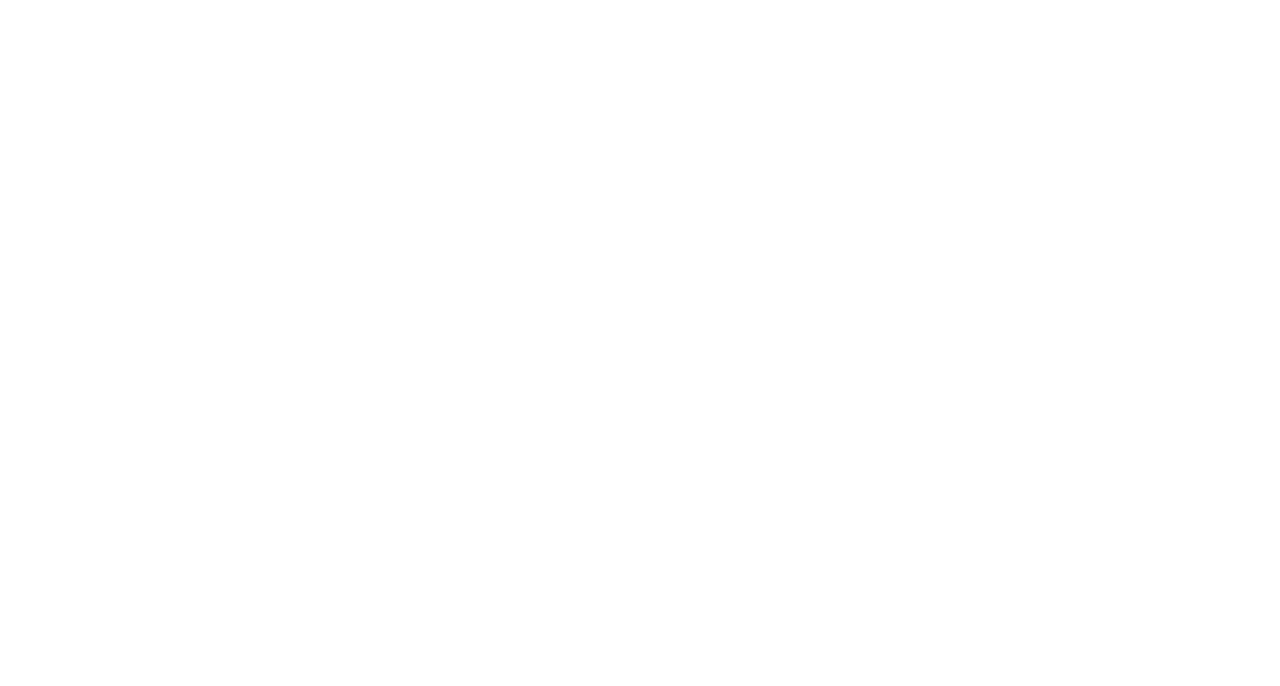
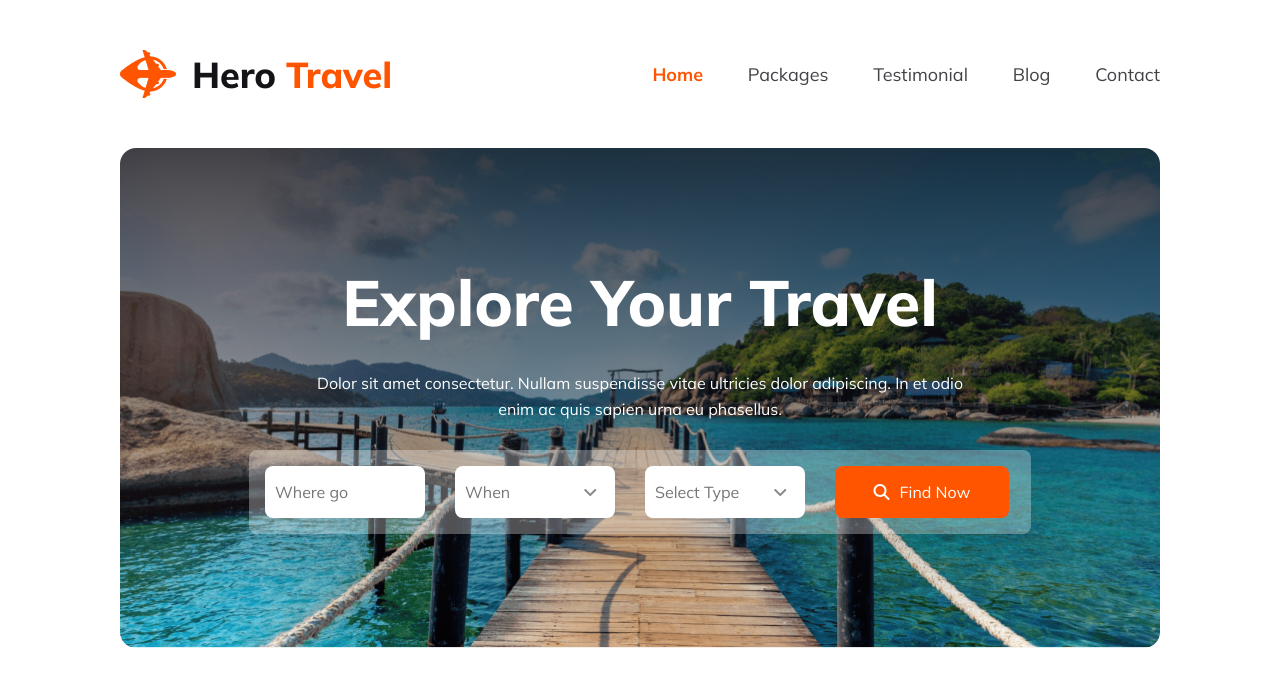
Before and after one commit to rahichy01/Hero-Travel-Website, a plain HTML site: page index.html in a window 1280 px wide. Drawn offline with Linux system fonts and the light colour scheme.

Commit message:
banner done

```diff
--- a/index.html
+++ b/index.html
@@ -1,11 +1,65 @@
 <!DOCTYPE html>
 <html lang="en">
+
 <head>
     <meta charset="UTF-8">
     <meta name="viewport" content="width=device-width, initial-scale=1.0">
-    <title>Document</title>
+    <title>Hero-Travel-Website</title>
+    <link rel="stylesheet" href="https://cdnjs.cloudflare.com/ajax/libs/font-awesome/6.5.1/css/all.min.css" />
+    <link rel="preconnect" href="https://fonts.googleapis.com">
+    <link rel="preconnect" href="https://fonts.gstatic.com" crossorigin>
+    <link
+        href="https://fonts.googleapis.com/css2?family=Mulish:ital,wght@0,400;0,500;0,600;0,700;0,800;0,900;1,400;1,500;1,600;1,700;1,800;1,900&display=swap"
+        rel="stylesheet">
+    <link rel="stylesheet" href="styles/style.css">
 </head>
+
 <body>
 
+    <header>
+        <nav class="container nav">
+            <div class="logo">
+                <img src="Images/Group 40071 (2).png" alt="">
+                <h1>Hero<span>Travel</span></h1>
+            </div>
+            <div class="manu">
+
+                <ul class="manu_ul">
+                    <li><a class="Home" href="">Home</a></li>
+                    <li><a href="">Packages</a></li>
+                    <li><a href="">Testimonial</a></li>
+                    <li><a href="">Blog</a></li>
+                    <li><a href="">Contact</a></li>
+                    <li class="bars"><i class="fa fa-bars" aria-hidden="true"></i></li>
+                </ul>
+            </div>
+        </nav>
+        <div class="container banner">
+            <h1>Explore Your Travel</h1>
+            <p class="common_style_for_p for_responsive">Dolor sit amet consectetur. Nullam suspendisse vitae ultricies dolor
+                adipiscing. In et odio <br> enim ac quis sapien urna eu phasellus.</p>
+            <div class="input_fild_banner">
+                <div class="banner_input_box">
+                    <input type="text" name="" id="" placeholder="Where go">
+                </div>
+                <div class="banner_input_box">
+                    <input type="text" name="" id="" placeholder="When"><i class="fa fa-angle-down" aria-hidden="true"></i>
+                </div>
+                <div class="banner_input_box">
+                    <input type="text" placeholder="Select Type">
+                    <i class="fa fa-angle-down" aria-hidden="true"></i>
+                </div>
+                <div class="banner_input_box">
+                    <button class="common_style_for_button"><i class="fa fa-search" aria-hidden="true"></i>Find Now</button>
+                </div>
+            </div>
+        </div>
+        </i>
+    </header>
+
+    <main></main>
+    <footer></footer>
+
 </body>
+
 </html>
--- a/styles/style.css
+++ b/styles/style.css
@@ -0,0 +1,177 @@
+* {
+    margin: 0;
+    padding: 0;
+    font-family: 'Mulish', sans-serif;
+}
+
+/* shared style start */
+.common_style_for_p {
+    color: #5A5A5D;
+    font-size: 16px;
+    font-weight: 400;
+    line-height: 26px;
+}
+
+.common_style_for_button {
+    color: #FFF;
+    text-align: center;
+    font-size: 16px;
+    border-radius: 8px;
+    background: #FF5400;
+    width: 174px;
+    height: 52px;
+    flex-shrink: 0;
+    border: none;
+}
+
+/* shared style end */
+
+.container {
+    width: 81.25%;
+    max-width: 1170px;
+    margin: 50px auto;
+}
+
+.nav {
+    display: flex;
+    justify-content: space-between;
+    align-items: center;
+}
+
+.logo span {
+    color: #FF5400;
+}
+
+.logo h1 {
+    color: #131318;
+    font-size: 36px;
+    font-weight: 800;
+}
+
+.logo {
+    display: flex;
+    align-items: center;
+    gap: 16px;
+}
+
+.logo span {
+    margin-left: 10px;
+}
+
+.manu_ul {
+    display: flex;
+    justify-content: center;
+    align-items: center;
+    gap: 2.8rem;
+}
+
+.manu_ul li {
+    list-style: none;
+}
+
+.manu_ul li a {
+    text-decoration: none;
+    color: #424247;
+    text-align: center;
+    font-family: Mulish;
+    font-size: 18px;
+    font-style: normal;
+    font-weight: 400;
+    line-height: normal;
+}
+
+.manu_ul li .Home {
+    color: #FF5400;
+    font-size: 18px;
+    font-weight: 700;
+}
+.bars{
+    display: none;
+}
+
+.banner {
+    background: linear-gradient(180deg, rgba(19, 19, 24, 0.80) 0%, rgba(19, 19, 24, 0.00) 100%), url('../Images/Group\ 13\ \(1\)\ \(1\).png');
+    background-repeat: no-repeat;
+    background-position: center;
+    background-size: cover;
+    height: 500px;
+    border-radius: 16px;
+    display: flex;
+    flex-direction: column;
+    justify-content: center;
+    align-items: center;
+    gap: 28px;
+}
+
+.banner h1 {
+    color: #FFF;
+    font-size: 64px;
+    font-weight: 800;
+    text-align: center;
+}
+
+.banner p {
+    color: #FFF;
+    text-align: center;
+}
+.input_fild_banner{
+    border-radius: 8px;
+    background: rgba(255, 255, 255, 0.30);
+    display: flex;
+    padding: 16px;
+    align-items: flex-start;
+    gap: 10px;
+}
+.input_fild_banner input {
+    border-radius: 8px;
+    background: #FFF;
+    color: rgba(19, 19, 24, 0.50);
+    font-size: 16px;
+    font-weight: 400;
+    width: 78%;
+    height: 52px;
+    flex-shrink: 0;
+    border: none;
+    padding: 0 10px;
+}
+.banner_input_box {
+    position: relative;
+    width: 180px;
+}
+.banner_input_box i.fa.fa-angle-down {
+    position: absolute;
+    top: 36%;
+    right: 21%;
+    flex-shrink: 0;
+    color: rgba(19, 19, 24, 0.50);
+}
+
+.input_fild_banner button i{
+    margin-right: 10px ;
+}
+
+
+@media screen and (max-width: 600px) {
+    .input_fild_banner {
+        flex-direction: column;
+    }
+    .manu_ul{
+        display: none;
+    }
+   .bars{
+        display: block;
+   }
+   .banner h1{
+    font-size: 30px;
+   }
+   .for_responsive {
+    font-size: 17px;
+    width: 83%;
+    }
+.input_fild_banner input {
+    font-size: 12px;
+    padding: 0 10px;
+    width: 85%;
+    }
+
+}
```
